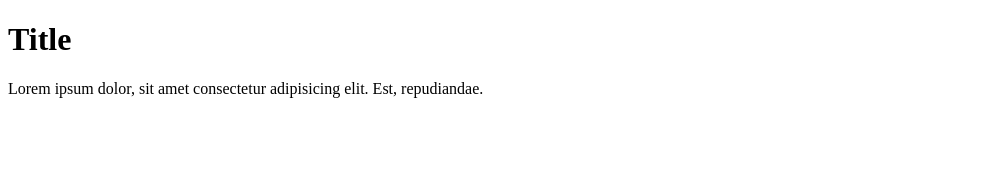
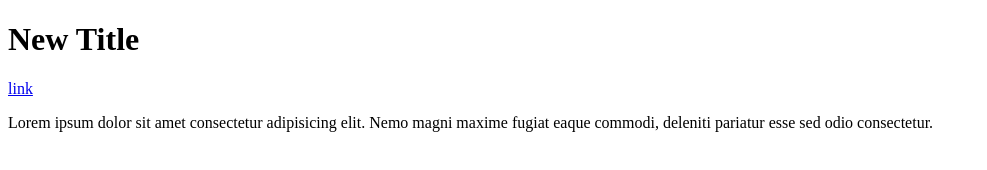
Before and after one commit to alsubogdanov/project-test, a plain HTML site: page index.html in a window 1280 px wide. Shown: the whole page, without its empty margins (0-987 px from the left). Drawn offline with Linux system fonts and the light colour scheme.

Commit message:
add about, add imgs, update index

```diff
--- a/index.html
+++ b/index.html
@@ -8,8 +8,12 @@
 </head>
 
 <body>
-  <h1>Title</h1>
-  <p>Lorem ipsum dolor, sit amet consectetur adipisicing elit. Est, repudiandae.</p>
+  <h1>New Title</h1>
+  <div class="main">
+    <a href="#">link</a>
+    <p>Lorem ipsum dolor sit amet consectetur adipisicing elit. Nemo magni maxime fugiat eaque commodi, deleniti
+      pariatur esse sed odio consectetur.</p>
+  </div>
 </body>
 
 </html>
```
Also changed, not shown: about.html (added, +14 -0 lines), img/images.jpg (added), img/img_logo.jpg (added).
